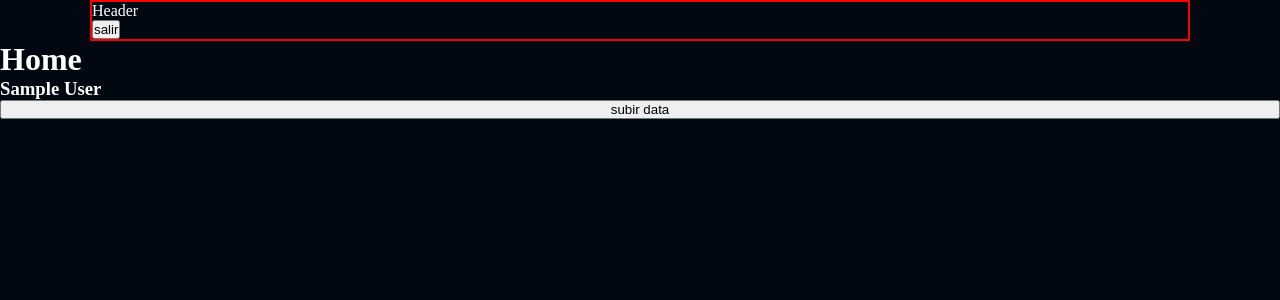
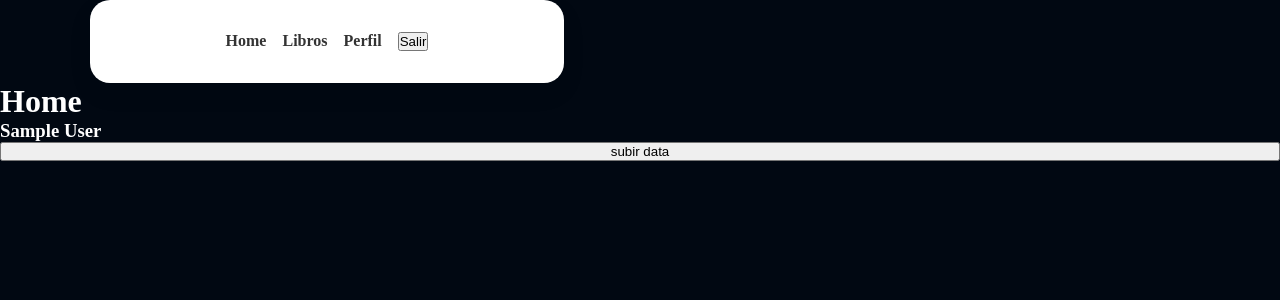
Before and after one commit to Giancarlo-Mirko/EntreLibros, a React (Vite) app: page /home in a window 1280 px wide. Shown: the top 300 px of the page. Built offline with nearby package versions, Linux system fonts and the light colour scheme; no server answers; sample sign-in values are in the browser's storage.

Commit message:
Header estructurando

```diff
--- a/src/components/header/Header.jsx
+++ b/src/components/header/Header.jsx
@@ -1,6 +1,7 @@
+import React from 'react';
 import { UserAuth } from '../../context/AuthContextProvider';
 import { useNavigate } from 'react-router-dom';
-import { DivMirko } from './sHeader';
+import { DivMirko, NavMenu, NavItem, NavItemWrapper } from './sHeader';
 import { Wrapper2 } from '../../pages/theme/generalStyles/generalStyles';
 
 const Header = () => {
@@ -19,8 +20,18 @@ const Header = () => {
     <>
       <Wrapper2>
         <DivMirko>
-          <div>Header</div>
-          <button onClick={handleLogOuth}>salir</button>
+          <NavMenu>
+            <NavItemWrapper>
+              <NavItem to="/">Home</NavItem>
+            </NavItemWrapper>
+            <NavItemWrapper>
+              <NavItem to="/libros">Libros</NavItem>
+            </NavItemWrapper>
+            <NavItemWrapper>
+              <NavItem to="/perfil">Perfil</NavItem>
+            </NavItemWrapper>
+            <button onClick={handleLogOuth}>Salir</button>
+          </NavMenu>
         </DivMirko>
       </Wrapper2>
     </>
--- a/src/components/header/sHeader.js
+++ b/src/components/header/sHeader.js
@@ -1,5 +1,37 @@
+// sHeader.js
+
 import styled from 'styled-components';
+import { Link } from 'react-router-dom';
 
 export const DivMirko = styled.div`
-  border: 2px solid red;
+  /* Estilos para el contenedor del menú */
 `;
+
+export const NavMenu = styled.nav`
+  padding: 2rem;
+  background-color: #fff;
+  width: calc(130px + 4 * 70px + 4rem);
+  display: flex;
+  justify-content: center;
+  border-radius: 20px;
+  box-shadow: 0 10px 25px 0 rgba(0, 0, 0, 0.075);
+`;
+
+export const NavItem = styled(Link)`
+  text-decoration: none;
+  color: #333;
+  margin-right: 1rem;
+  font-weight: bold;
+  transition: transform 0.3s ease;
+
+  &:hover {
+    transform: scale(1.05);
+  }
+`;
+
+// Añadimos un nuevo estilo para aplicar al elemento al que se le está pasando el cursor
+export const NavItemWrapper = styled.span`
+  &:hover ${NavItem} {
+    transform: scale(1.05);
+  }
+`;
```
